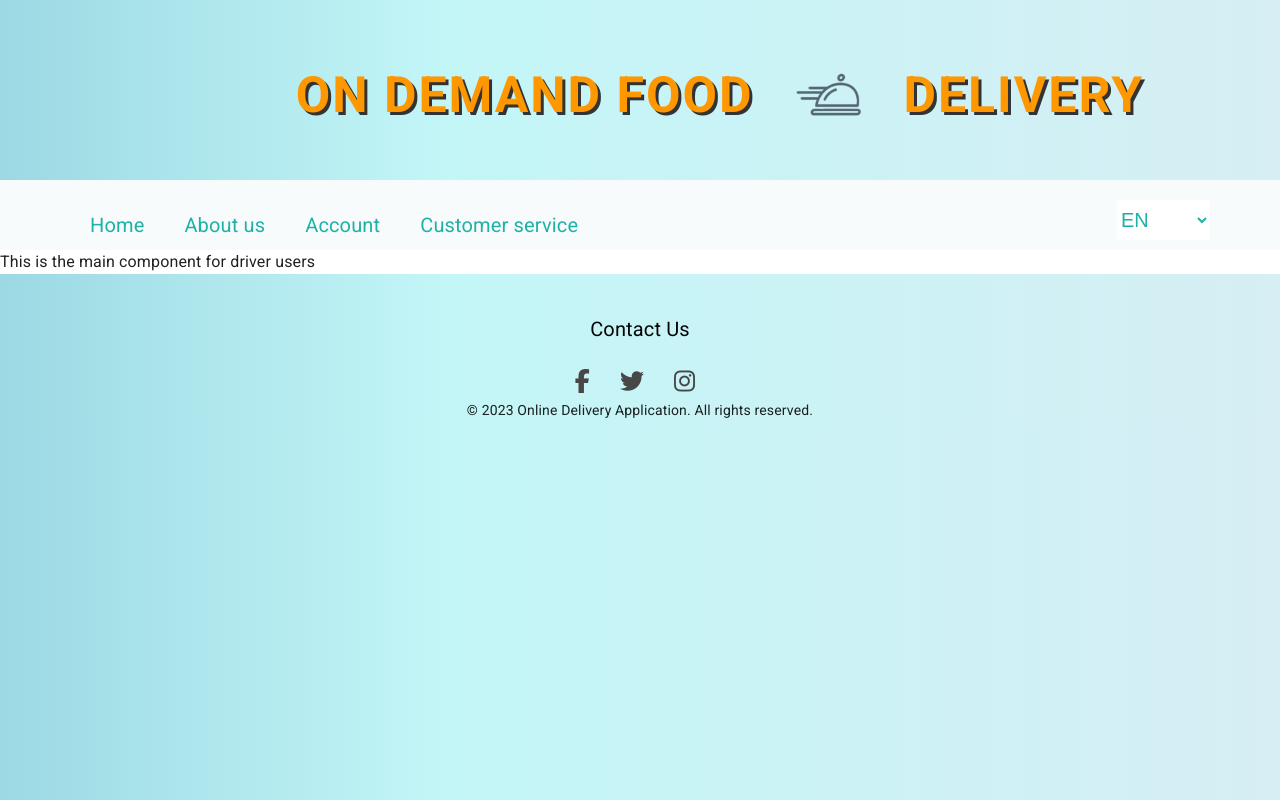
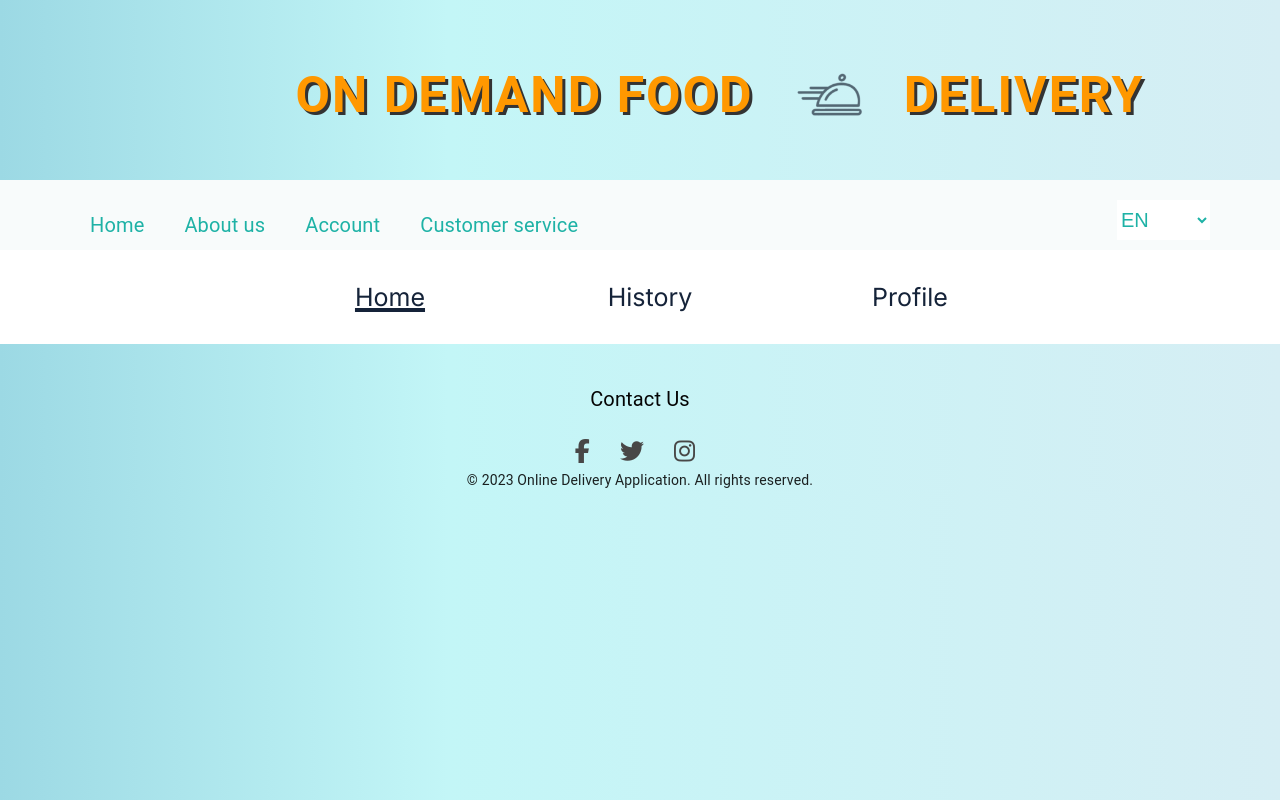
Before and after one commit to Mark-Masulis/odfds_frontend, a React (Create React App) app: page /driver in a window 1280 px wide. Built offline with nearby package versions, Linux system fonts and the light colour scheme; a web font is replaced by a local one.

Commit message:
adding driver page to have toolbar

```diff
--- a/src/Driver/Driver.js
+++ b/src/Driver/Driver.js
@@ -1,13 +1,59 @@
-import React from 'react'
+import React, { useState } from "react";
 import {
-  createBrowserRouter,
-  createRoutesFromElements,
-  RouterProvider,
-  Route
-} from "react-router-dom"
+  Routes,
+  Route,
+  useNavigate,
+  useParams,
+  useSearchParams
+} from "react-router-dom";
+import TabBar from "./../Components/TabBar";
+import RestaurantHomePage
+ from "./DriverHomePage";
+import RestaurantOrders from './DriverHistory'
+import RestaurantProfile from './DriverProfile'
+import DriverHomePage from "./DriverHomePage";
+import DriverProfile from "./DriverProfile";
+import DriverHistory from "./DriverHistory";
+export default function Driver(props) {
+  const { userType } = useParams();
+  const [userTab, setUserTab] = useState(userType || "create");
+  const [searchParams, setSearchParams] = useSearchParams()
+  const token = searchParams.get("token")
+  const navigate = useNavigate()
 
-export default function Driver(props){
-    return(
-        <p>This is the main component for driver users</p>
-    )
+  return (
+    <div>
+      <TabBar
+        tabs={[
+          {
+            label: "Home",
+            onSelect: () => {
+              setUserTab("home");
+              navigate(`/driver/home?token=${token}`)
+            },
+          },
+          {
+            label: "History",
+            onSelect: () => {
+              setUserTab("order history");
+              navigate(`/driver/history?token=${token}`)
+            },
+          },
+          {
+            label: "Profile",
+            onSelect: () => {
+              setUserTab("profile");
+              navigate(`/driver/profile?token=${token}`)
+            }
+          }
+        ]}
+        defaultLabel={userType}
+      />
+      <Routes>
+        <Route path="/home" element={<DriverHomePage token={token}/>}/>
+        <Route path="/profile" element={<DriverProfile token={token}/>}/>
+        <Route path="/history" element={<DriverHistory token={token}/>}/>
+      </Routes>
+    </div>
+  );
 }
--- /dev/null
+++ b/src/Driver/DriverHistory.js
@@ -0,0 +1,11 @@
+import React from 'react'
+import {
+  createBrowserRouter,
+  createRoutesFromElements,
+  RouterProvider,
+  Route
+} from "react-router-dom"
+
+export default function DriverHistory(props){
+
+}
--- /dev/null
+++ b/src/Driver/DriverProfile.js
@@ -0,0 +1,11 @@
+import React from 'react'
+import {
+  createBrowserRouter,
+  createRoutesFromElements,
+  RouterProvider,
+  Route
+} from "react-router-dom"
+
+export default function DriverProfile(props){
+
+}
--- a/src/Restaurant/RestaurantOrders.js
+++ b/src/Restaurant/RestaurantOrders.js
@@ -2,14 +2,18 @@ import * as React from "react";
 import { DataGrid, GridRowsProp, GridColDef } from "@mui/x-data-grid";
 
 const rows = [
-  { id: 1, col1: "Hello", col2: "World" },
+  { id: 1, col1: "Josh", col2: "20 min", col3: "000001", col4:"123 S Main Street", col5:"3/16/2023", col6:"Peter" },
   { id: 2, col1: "DataGridPro", col2: "is Awesome" },
   { id: 3, col1: "MUI", col2: "is Amazing" },
 ];
 
 const columns = [
-  { field: "col1", headerName: "Column 1", width: 150 },
-  { field: "col2", headerName: "Column 2", width: 150 },
+  { field: "col1", headerName: "Driver", width: 150 },
+  { field: "col2", headerName: "ETA", width: 150 },
+  { field: "col3", headerName: "Order Number", width: 150 },
+  { field: "col4", headerName: "Customer Address", width: 300 },
+  { field: "col5", headerName: "Date", width: 150 },
+  { field: "col6", headerName: "Customer Name", width: 150 },
 ];
 
 export default function App() {
@@ -18,7 +22,7 @@ export default function App() {
       <div
         style={{
           height: 300,
-          width: "80%",
+          width: "60%",
           display: "inline-block",
         }}
       >
--- a/src/index.js
+++ b/src/index.js
@@ -4,11 +4,6 @@ import './index.css';
 import App from './App';
 import reportWebVitals from './reportWebVitals';
 import '@fortawesome/fontawesome-free/css/all.min.css';
-import '@fontsource/roboto/300.css';
-import '@fontsource/roboto/400.css';
-import '@fontsource/roboto/500.css';
-import '@fontsource/roboto/700.css';
-
 const root = ReactDOM.createRoot(document.getElementById('root'));
 root.render(
   <StrictMode>
```
